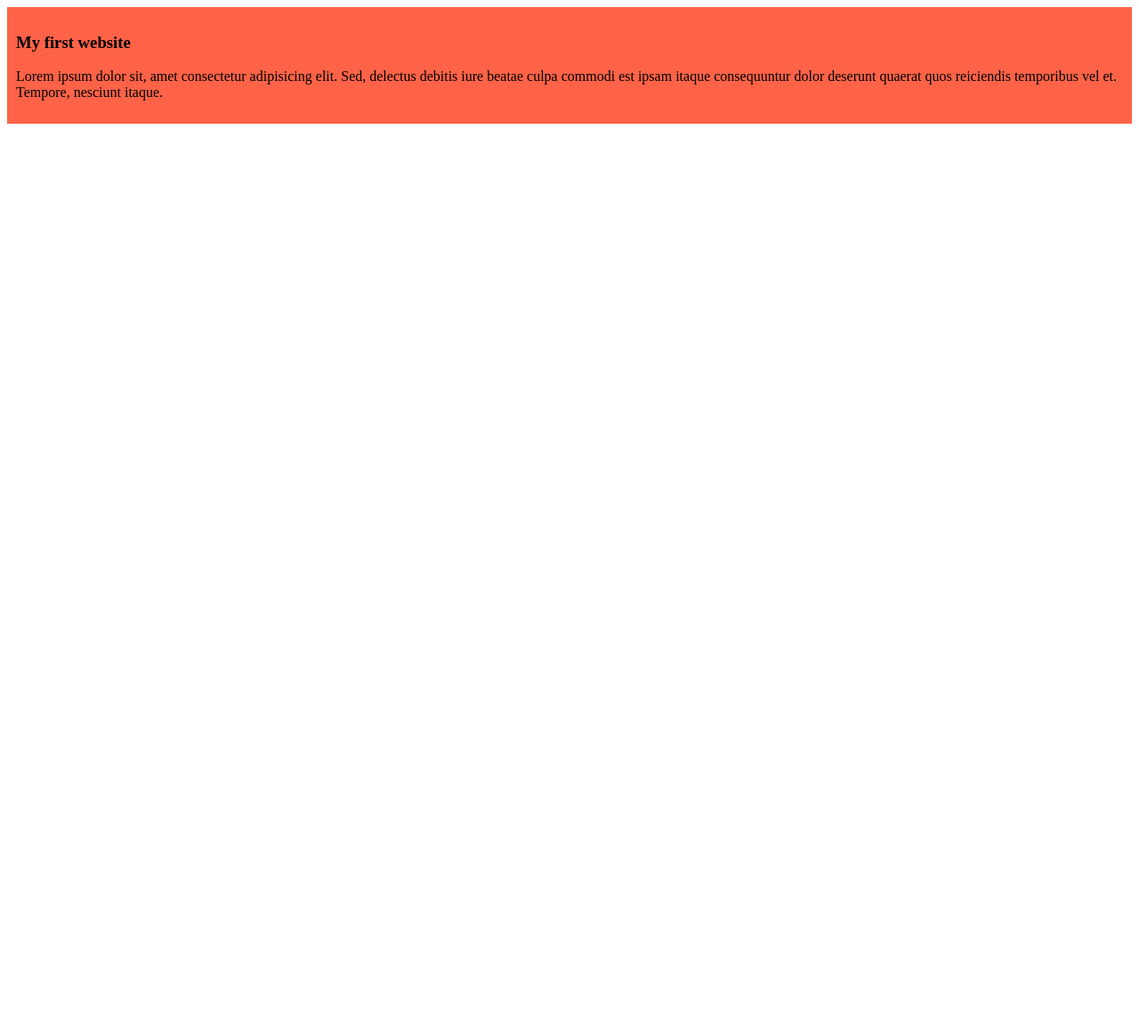
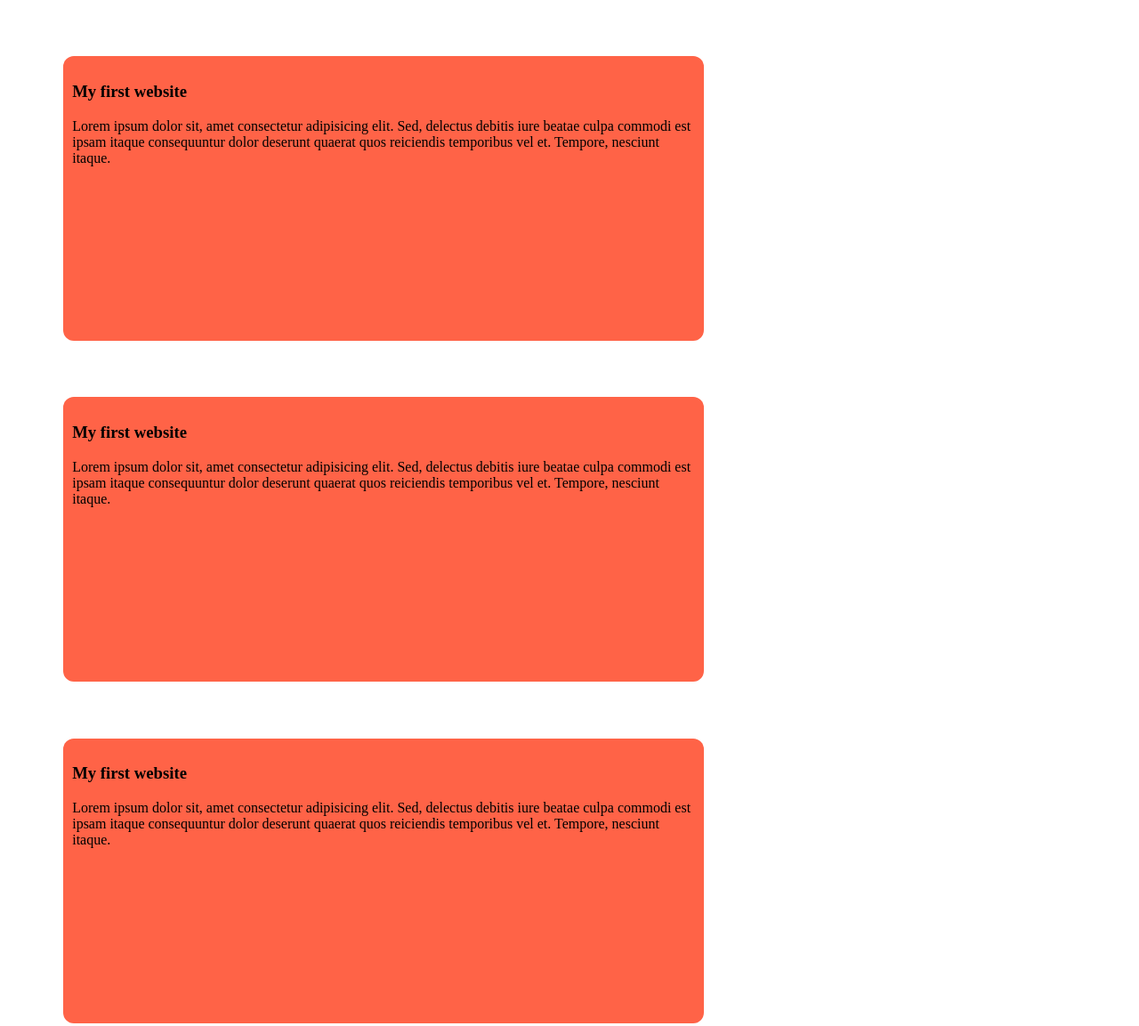
Before and after one commit to HamimTalukdar/my-simple-website, a plain HTML site: page index.html in a window 1280 px wide. Shown: the top 1153 px of the page at 89% size. Before the commit the page ends 800 px from the top, so only its background shows below. Drawn offline with Linux system fonts and the light colour scheme.

Commit message:
added the second and third block

```diff
--- a/index.html
+++ b/index.html
@@ -10,6 +10,29 @@
 </head>
 <body>
     <div>
+        <div class="bug">
+            <h3>My first website</h3>
+            <p>Lorem ipsum dolor sit, amet consectetur adipisicing elit. Sed, delectus debitis iure beatae culpa commodi est ipsam itaque consequuntur dolor deserunt quaerat quos reiciendis temporibus vel et. Tempore, nesciunt itaque.</p>
+        </div>
+        <div class="bug">
+            <h3>My first website</h3>
+            <p>Lorem ipsum dolor sit, amet consectetur adipisicing elit. Sed, delectus debitis iure beatae culpa commodi est ipsam itaque consequuntur dolor deserunt quaerat quos reiciendis temporibus vel et. Tempore, nesciunt itaque.</p>
+        </div>
+        <div class="bug">
+            <h3>My first website</h3>
+            <p>Lorem ipsum dolor sit, amet consectetur adipisicing elit. Sed, delectus debitis iure beatae culpa commodi est ipsam itaque consequuntur dolor deserunt quaerat quos reiciendis temporibus vel et. Tempore, nesciunt itaque.</p>
+        </div>
+    </div>
+
+    <div class="bug">
+        <h3>My first website</h3>
+        <p>Lorem ipsum dolor sit, amet consectetur adipisicing elit. Sed, delectus debitis iure beatae culpa commodi est ipsam itaque consequuntur dolor deserunt quaerat quos reiciendis temporibus vel et. Tempore, nesciunt itaque.</p>
+    </div>
+    <div class="bug">
+        <h3>My first website</h3>
+        <p>Lorem ipsum dolor sit, amet consectetur adipisicing elit. Sed, delectus debitis iure beatae culpa commodi est ipsam itaque consequuntur dolor deserunt quaerat quos reiciendis temporibus vel et. Tempore, nesciunt itaque.</p>
+    </div>
+    <div class="bug">
         <h3>My first website</h3>
         <p>Lorem ipsum dolor sit, amet consectetur adipisicing elit. Sed, delectus debitis iure beatae culpa commodi est ipsam itaque consequuntur dolor deserunt quaerat quos reiciendis temporibus vel et. Tempore, nesciunt itaque.</p>
     </div>
--- a/styles/blog.css
+++ b/styles/blog.css
@@ -1,7 +1,18 @@
-div{
+.bug{
     background-color: tomato;
     padding: 10px;
-    /* border-radius: 12px;
-    width: 100px;
-    height: 300px; */
+    border-radius: 12px;
+    width: 700px;
+    height: 300px;
+    margin: 5%;
 }
+
+div{
+    /* background-color: tomato; */
+    /* padding: 10px;
+    border-radius: 12px;
+    width: 700px;
+    height: 300px;
+    margin: 5%;
+    display: flex; */
+}
```
